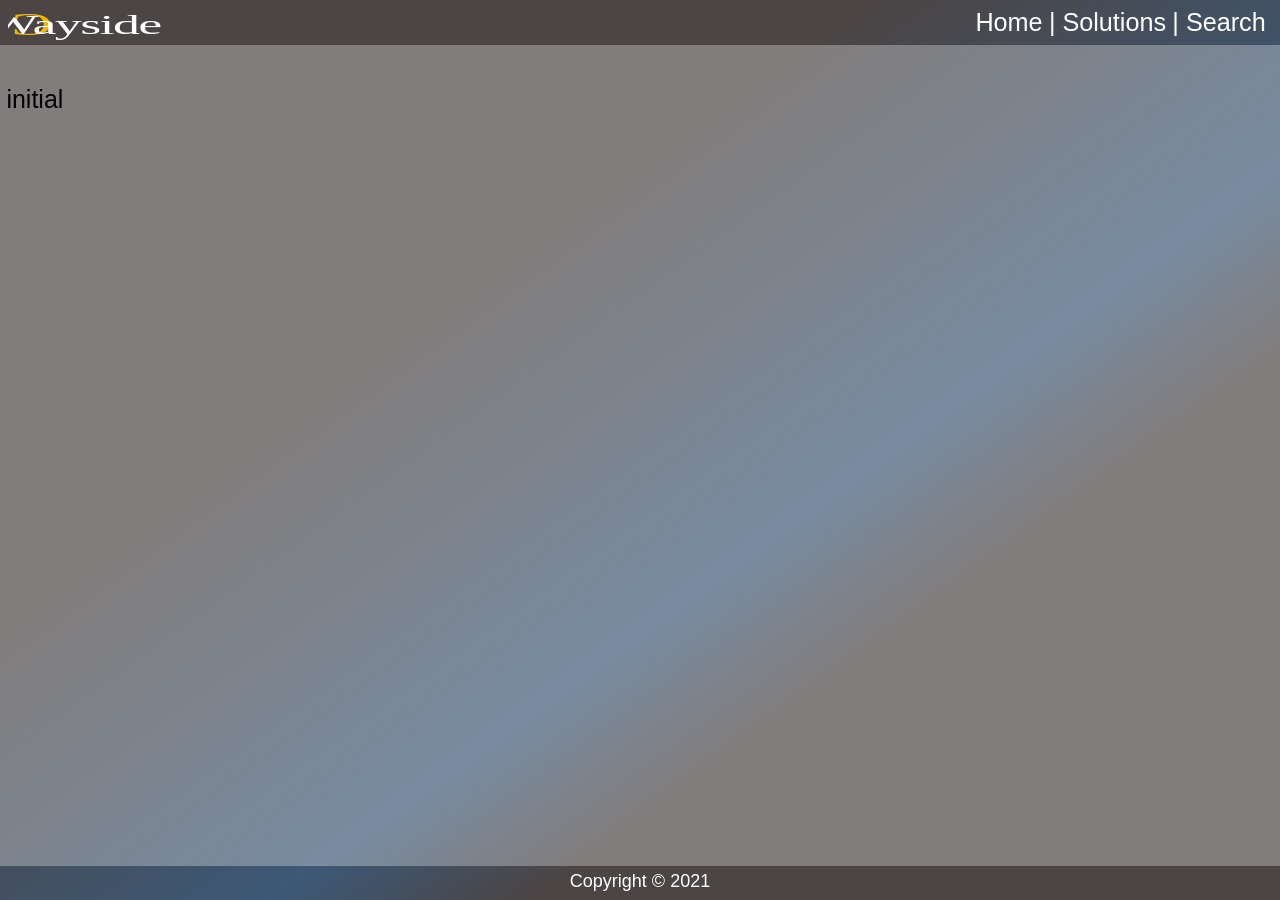
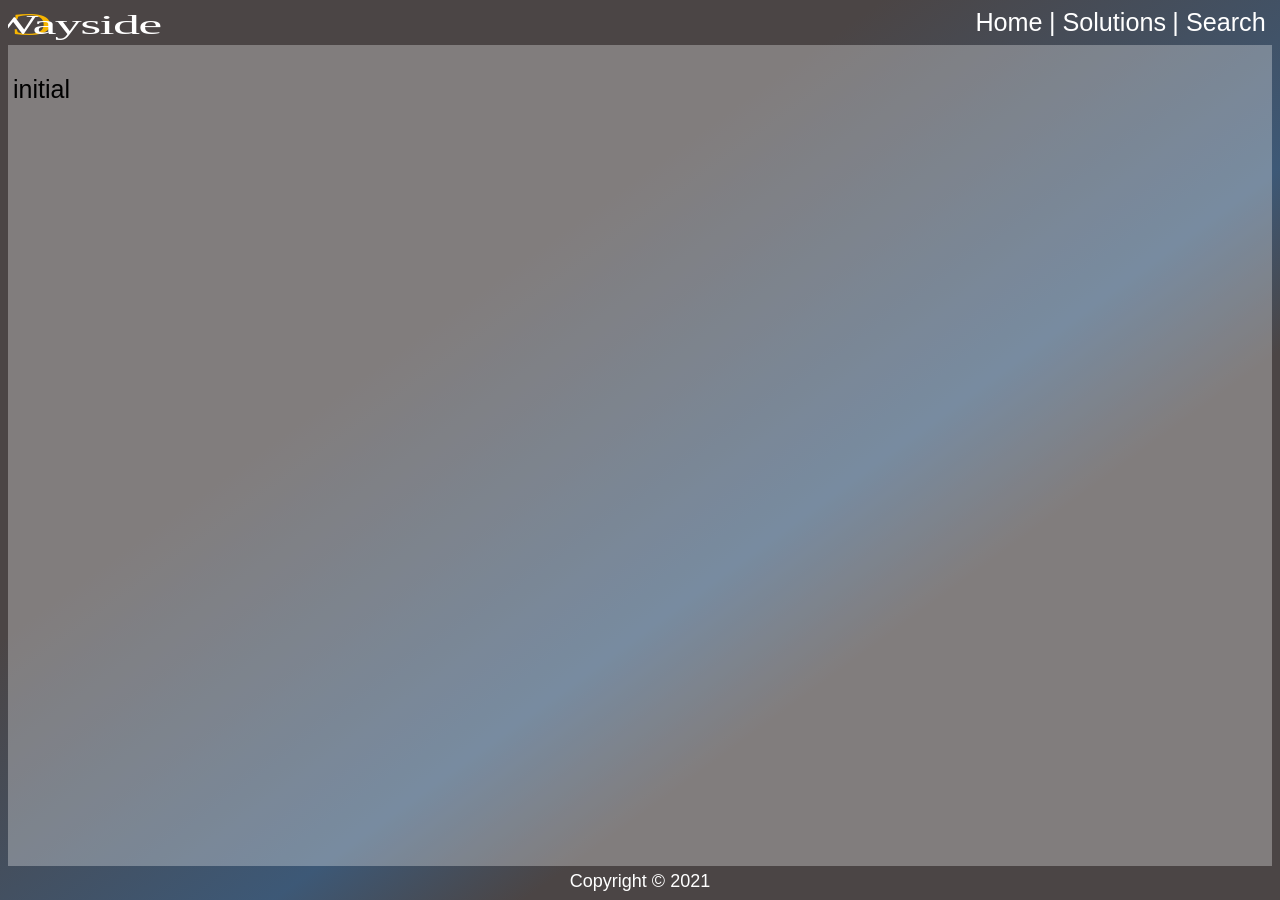
Before and after one commit to OpenWayside/openwayside.github.io, a Jekyll site: the page built from index.md, in a window 1280 px wide. Built offline with Jekyll 4.4.1, drawn with Linux system fonts in a browser that asks for light colours; some web fonts are replaced; our own code applies the rules of GitHub Pages for plain Markdown files.

Commit message:
fix backdrop css

```diff
--- a/_sass/_default.scss
+++ b/_sass/_default.scss
@@ -10,14 +10,11 @@ body {
 	min-height: 100vh;
 	min-height: -webkit-fill-available;
 	display: flex;
-	align-items: stretch;
 	flex-direction: column;
 }
 
 .backdrop {
 	background-color: rgba(255, 255, 255, 0.3);
-	width: 99vw;
 	flex:1;
-	align-self: center;
-	padding:15px;
+	padding:5px;
 }
```
